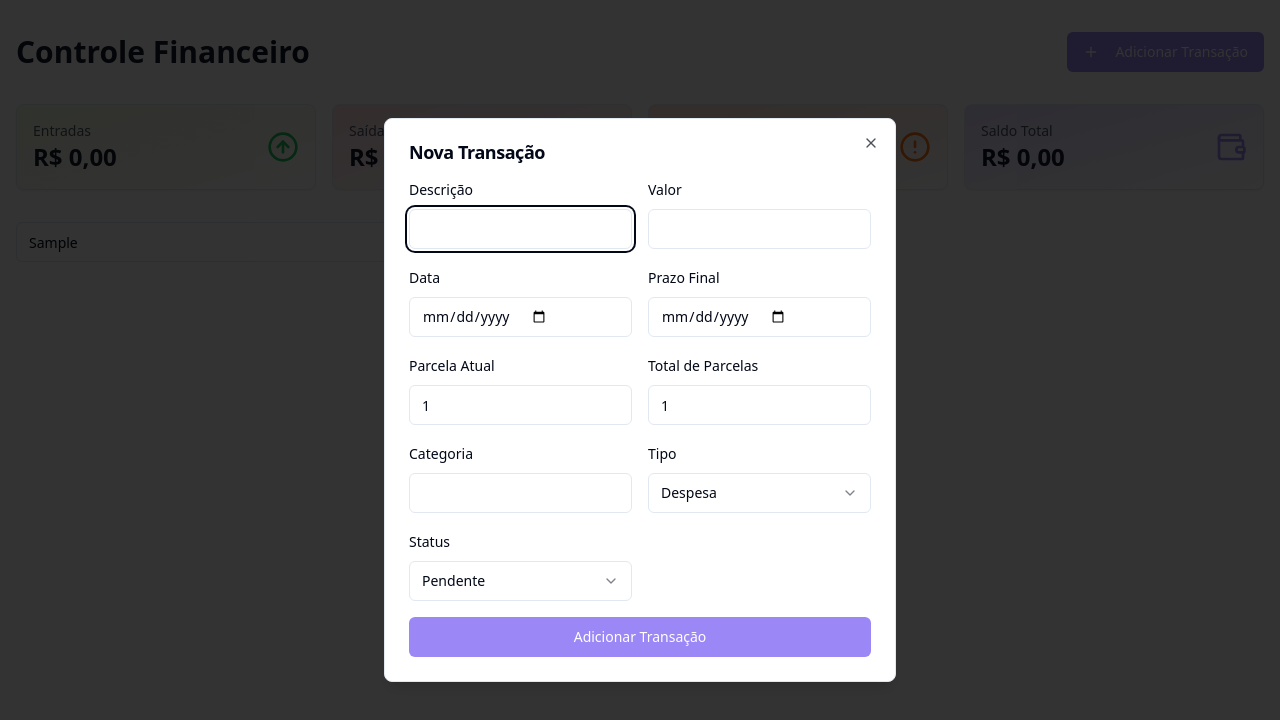
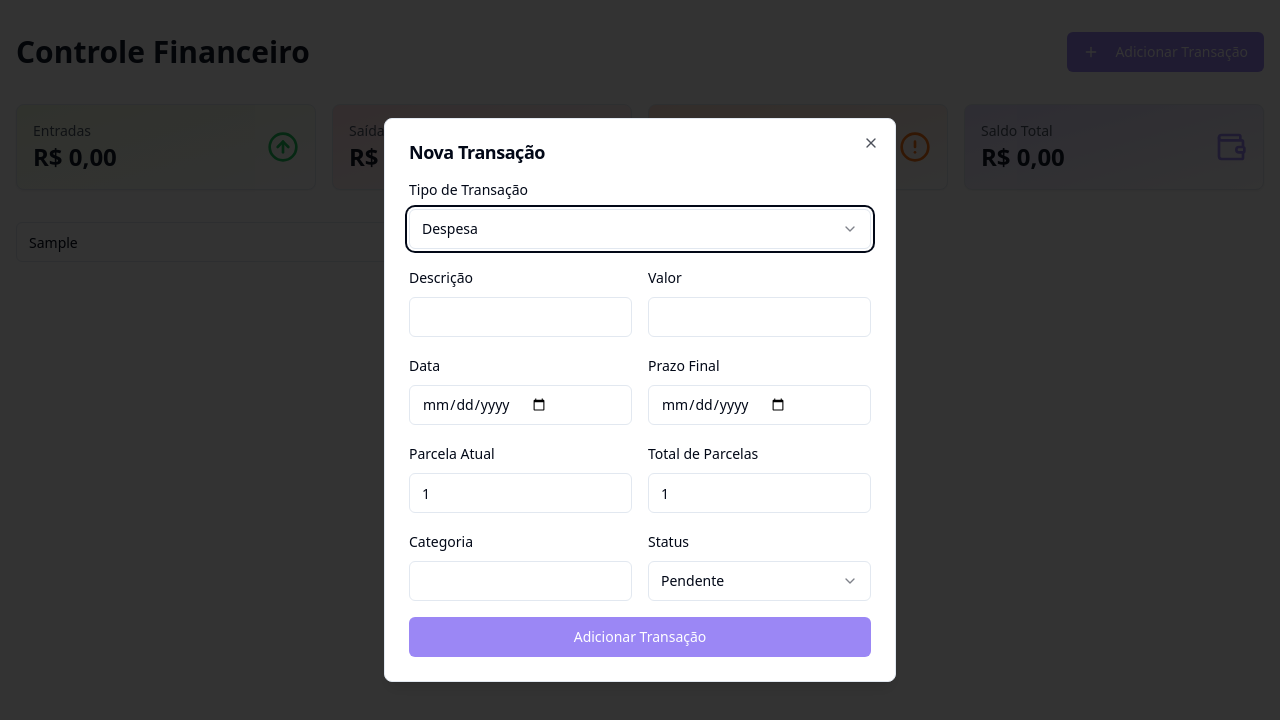
Before and after one commit to paycardsx/savvy-funds-control, a React (Vite) app: page / in a window 1280 px wide. Both pictures are taken after typing "Sample" into the empty fields and a click on the button "Adicionar Transação". Shown: the top 720 px of the page. Built offline with nearby package versions, Linux system fonts and the light colour scheme.

Commit message:
Select transaction types before adding
Implement a feature to require users to select the transaction type prior to entering additional information in the AddTransactionForm component. This change enhances the user experience by ensuring that the type is specified upfront.
[skip gpt_engineer]

```diff
--- a/src/components/AddTransactionForm.tsx
+++ b/src/components/AddTransactionForm.tsx
@@ -54,6 +54,22 @@ export const AddTransactionForm = ({ onAddTransaction }: AddTransactionFormProps
   return (
     <form onSubmit={handleSubmit} className="space-y-4">
       <div className="grid grid-cols-1 md:grid-cols-2 gap-4">
+        {/* Tipo de transação como primeiro campo */}
+        <div className="space-y-2 md:col-span-2">
+          <Label htmlFor="type">Tipo de Transação</Label>
+          <Select value={type} onValueChange={(value: TransactionType) => setType(value)}>
+            <SelectTrigger>
+              <SelectValue />
+            </SelectTrigger>
+            <SelectContent>
+              <SelectItem value="income">Entrada</SelectItem>
+              <SelectItem value="expense">Despesa</SelectItem>
+              <SelectItem value="bill">Conta</SelectItem>
+              <SelectItem value="debt">Dívida</SelectItem>
+            </SelectContent>
+          </Select>
+        </div>
+
         <div className="space-y-2">
           <Label htmlFor="description">Descrição</Label>
           <Input
@@ -129,20 +145,6 @@ export const AddTransactionForm = ({ onAddTransaction }: AddTransactionFormProps
           />
         </div>
         <div className="space-y-2">
-          <Label htmlFor="type">Tipo</Label>
-          <Select value={type} onValueChange={(value: TransactionType) => setType(value)}>
-            <SelectTrigger>
-              <SelectValue />
-            </SelectTrigger>
-            <SelectContent>
-              <SelectItem value="income">Entrada</SelectItem>
-              <SelectItem value="expense">Despesa</SelectItem>
-              <SelectItem value="bill">Conta</SelectItem>
-              <SelectItem value="debt">Dívida</SelectItem>
-            </SelectContent>
-          </Select>
-        </div>
-        <div className="space-y-2">
           <Label htmlFor="status">Status</Label>
           <Select value={status} onValueChange={(value: TransactionStatus) => setStatus(value)}>
             <SelectTrigger>
```
